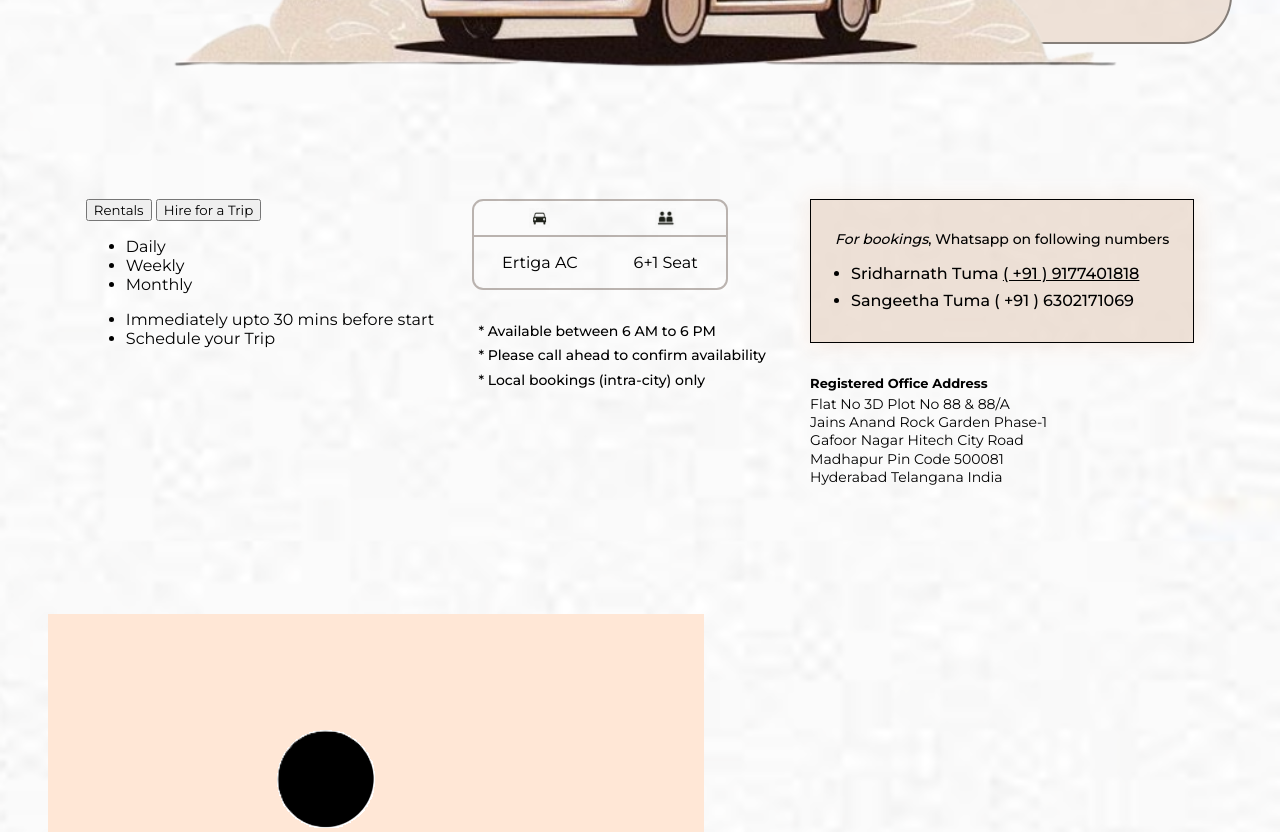
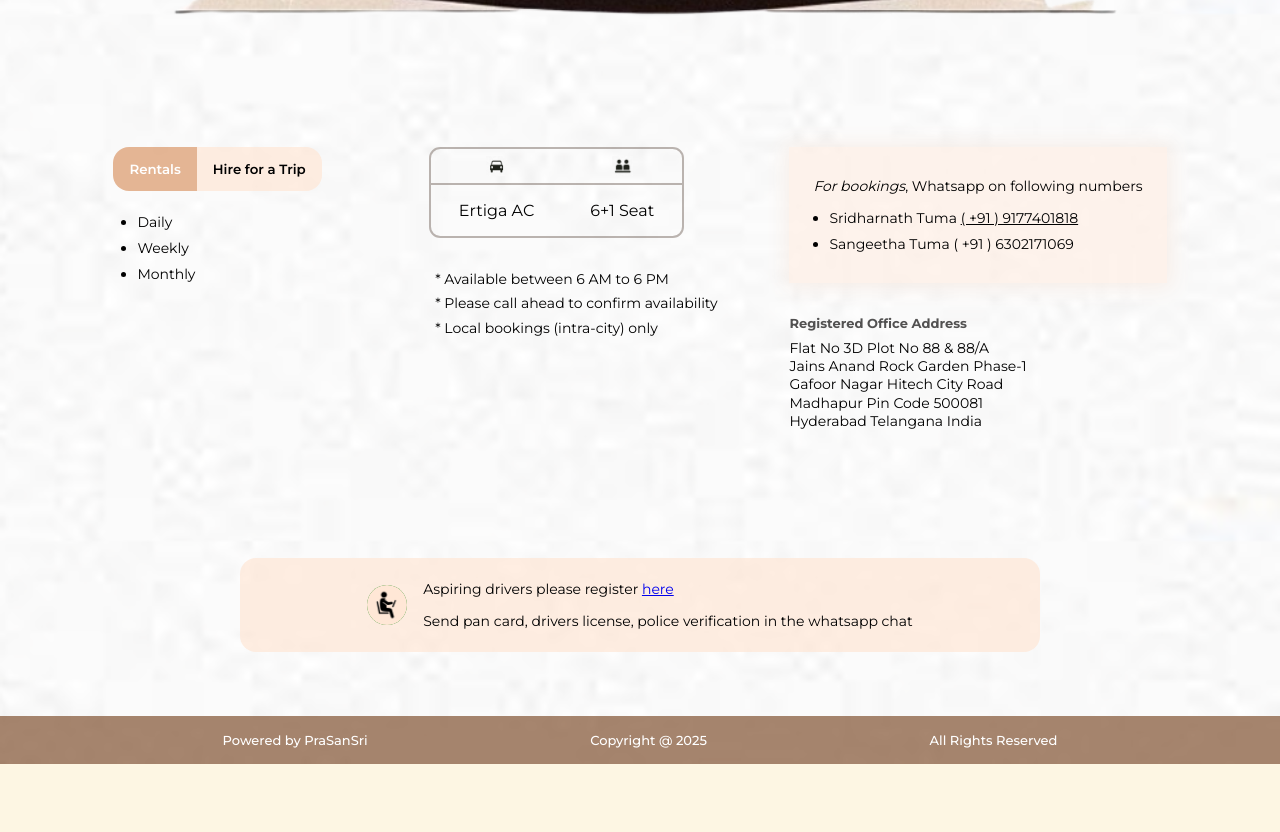
Before and after one commit to BaaBaaBlacksheeps/prasansri, a plain HTML site: page index.html in a window 1280 px wide. Shown: the part 513-1345 px from the top of the page. After the commit the page ends 1277 px from the top, so only its background shows below. Drawn offline with Linux system fonts and the light colour scheme.

Commit message:
Update main.css

```diff
--- a/main.css
+++ b/main.css
@@ -26,6 +26,24 @@ body {
 
 .body {
   padding: 48px 48px 0 48px;
+}
+
+nav {
+  display: flex;
+  flex-direction: row;
+  justify-content: space-between;
+  align-items: center;
+  padding-bottom: 24px;
+}
+
+.ganesh {
+  width: 60px;
+  border-radius: 50%;
+  aspect-ratio: 1 / 1;
+}
+
+.dummy {
+  visibility: hidden;
 }
 
 h1 {
@@ -82,7 +100,7 @@ h2 {
 
 .rhs .second {
   margin-top: 4px;
-  font-size: 1.5rem;
+  font-size: 1.3rem;
   font-weight: 800;
 }
 
@@ -92,7 +110,7 @@ h2 {
 }
 
 .rhs span.city {
-  font-size: 2.5rem;
+  font-size: 2.3rem;
 }
 
 .rhs p {
@@ -113,7 +131,6 @@ h2 {
   border-spacing: 0;
   border: 2px solid var(--table-border-color);
   border-radius: 0.7rem;
-  font-weight: 420;
 }
 
 .charges table th {
@@ -150,7 +167,6 @@ table tr:first-child th:last-child {
 .call-ahead {
   margin-top: 2rem;
   font-size: 14px;
-  font-weight: 500;
 }
 
 .call-ahead p {
@@ -158,14 +174,12 @@ table tr:first-child th:last-child {
 }
 
 .contacts {
-  background-color: #e8d5c7b0;
+  background-color: #fff0e5b0;
   padding: 16px 24px;
-  font-weight: 500;
   box-shadow: 1px 1px 20px 4px #f7eee8;
-  border: 1px solid black;
 }
 
-.contacts p {
+.contacts * {
   font-size: 14px;
 }
 
@@ -184,14 +198,18 @@ table tr:first-child th:last-child {
   margin-top: 32px;
 }
 
+.registered-address h3 {
+  color: rgb(82, 81, 81);
+  font-size: 13px;
+  margin-bottom: 8px;
+  width: max-content;
+}
+
 .registered-address pre {
   margin: 0;
+  width: max-content;
+  font-weight: normal;
   line-height: 130%;
-}
-
-.registered-address h3 {
-  font-size: 13px;
-  margin: 4px 0;
 }
 
 /* footer */
@@ -222,12 +240,109 @@ footer p {
   display: none;
 }
 
+/** tabs */
+
+.tabbed-section {
+  width: 250px;
+  display: flex;
+  flex-direction: column;
+}
+
+/* Style the tab */
+.tab {
+  overflow: hidden;
+  border-radius: 16px;
+  width: max-content;
+}
+
+/* Style the buttons that are used to open the tab content */
+.tab button {
+  background-color: inherit;
+  float: left;
+  border: none;
+  outline: none;
+  cursor: pointer;
+  padding: 14px 16px;
+  transition: 0.3s;
+  background-color: #ffe7d6b0;
+  font-weight: 600;
+}
+
+/* Change background color of buttons on hover */
+.tab button:hover {
+  background-color: #da9665ad;
+}
+
+/* Create an active/current tablink class */
+.tab button[none="false"] {
+  background-color: #da9665ad;
+  color: white;
+}
+
+/* Style the tab content */
+.tabcontent {
+  margin-top: 8px;
+  display: none;
+  font-size: 14px;
+}
+
+.tabcontent[none="false"] {
+  display: block;
+}
+
+.tabcontent ul {
+  padding-left: 24px;
+}
+
+.tabcontent li {
+  margin-bottom: 8px;
+}
+
+section.driver {
+  width: 100%;
+  max-width: 800px;
+  background-color: #ffe7d6b0;
+  overflow: hidden;
+  margin: 0 auto 64px auto;
+  border-radius: 16px;
+  display: flex;
+  flex-direction: row;
+  flex-wrap: nowrap;
+  gap: 16px;
+  justify-content: center;
+  align-items: center;
+  font-size: 14px;
+  padding: 8px;
+}
+
+section.driver img {
+  border-radius: 50%;
+  width: 40px;
+  aspect-ratio: 1 / 1;
+  background-color: green;
+}
+
 @media screen and (max-width: 1200px) {
   :root {
     font-size: 15px;
   }
   section.hero-section {
     height: 300px;
+  }
+  .charges-and-contacts {
+    flex-direction: column;
+    width: max-content;
+    margin: 0 auto;
+    row-gap: 48px;
+    padding: 48px;
+  }
+  .charges-and-contacts > * {
+    width: min(max-content, 100%);
+    margin: 0 auto;
+  }
+  .registered-address {
+    width: min(max-content, 100%);
+    margin: 32px auto 0 auto;
   }
 }
 
@@ -241,13 +356,7 @@ footer p {
     row-gap: 48px;
     margin-top: 48px;
   }
-  .charges-and-contacts {
-    flex-direction: column;
-    width: max-content;
-    margin: 0 auto;
-    row-gap: 48px;
-    padding: 48px;
-  }
+
   .img {
     display: block;
   }
@@ -265,6 +374,9 @@ footer p {
   }
   section.hero-section {
     flex-direction: column;
+  }
+  .dummy {
+    display: none;
   }
   .img {
     display: none;
@@ -285,14 +397,12 @@ footer p {
 
 @media screen and (max-width: 500px) {
   .body {
-    padding: 48px 24px;
+    padding: 48px 16px;
   }
   .rhs {
     scale: 90%;
   }
-  table {
-    width: 100%;
-  }
+
   .charges table td {
     padding-left: 1rem;
     padding-right: 1rem;
@@ -300,10 +410,18 @@ footer p {
   .img-mobile {
     margin: 0;
   }
+  section.driver {
+    flex-direction: column;
+    align-items: center;
+    padding: 16px;
+  }
 }
 
 @media screen and (max-width: 300px) {
   .rhs {
     scale: 80%;
   }
+  table {
+    width: 100%;
+  }
 }
```
